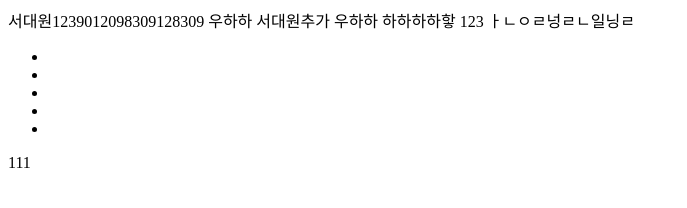
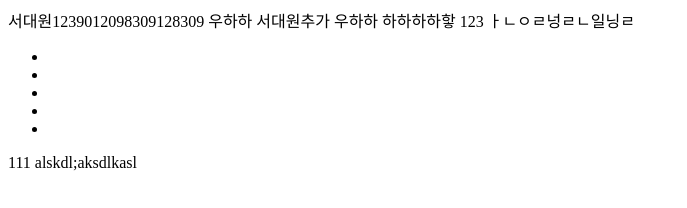
Before and after one commit to tjeodnjsdlwl/ohh, a plain HTML site: page index.html in a window 1280 px wide. Shown: the whole page, without its empty margins (0-687 px from the left). Drawn offline with Linux system fonts and the light colour scheme.

Commit message:
j2kj2k2jkj2

```diff
--- a/index.html
+++ b/index.html
@@ -26,5 +26,8 @@
     </ul>
 
     111
+
+
+    alskdl;aksdlkasl
 </body>
 </html>
```
